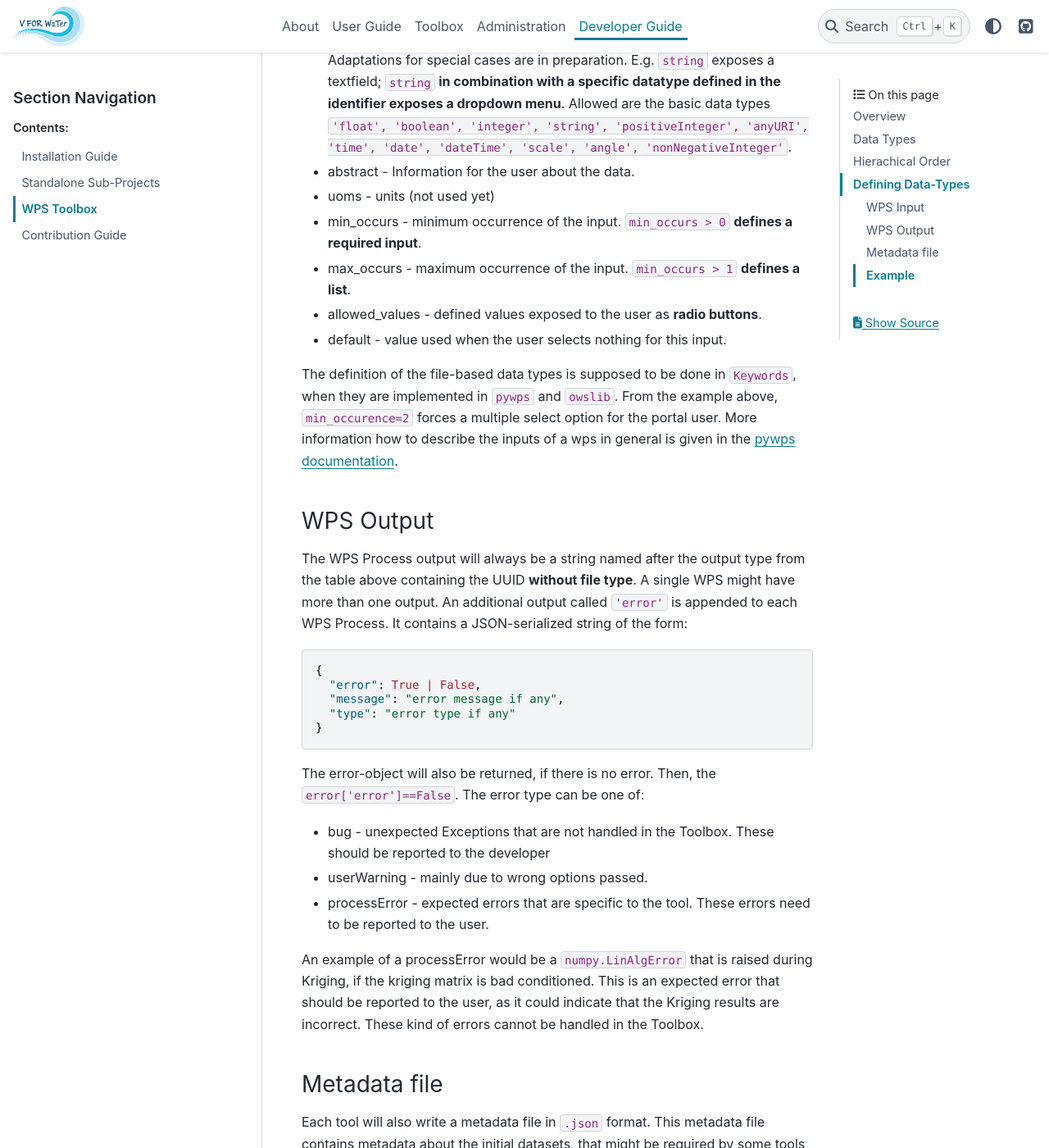
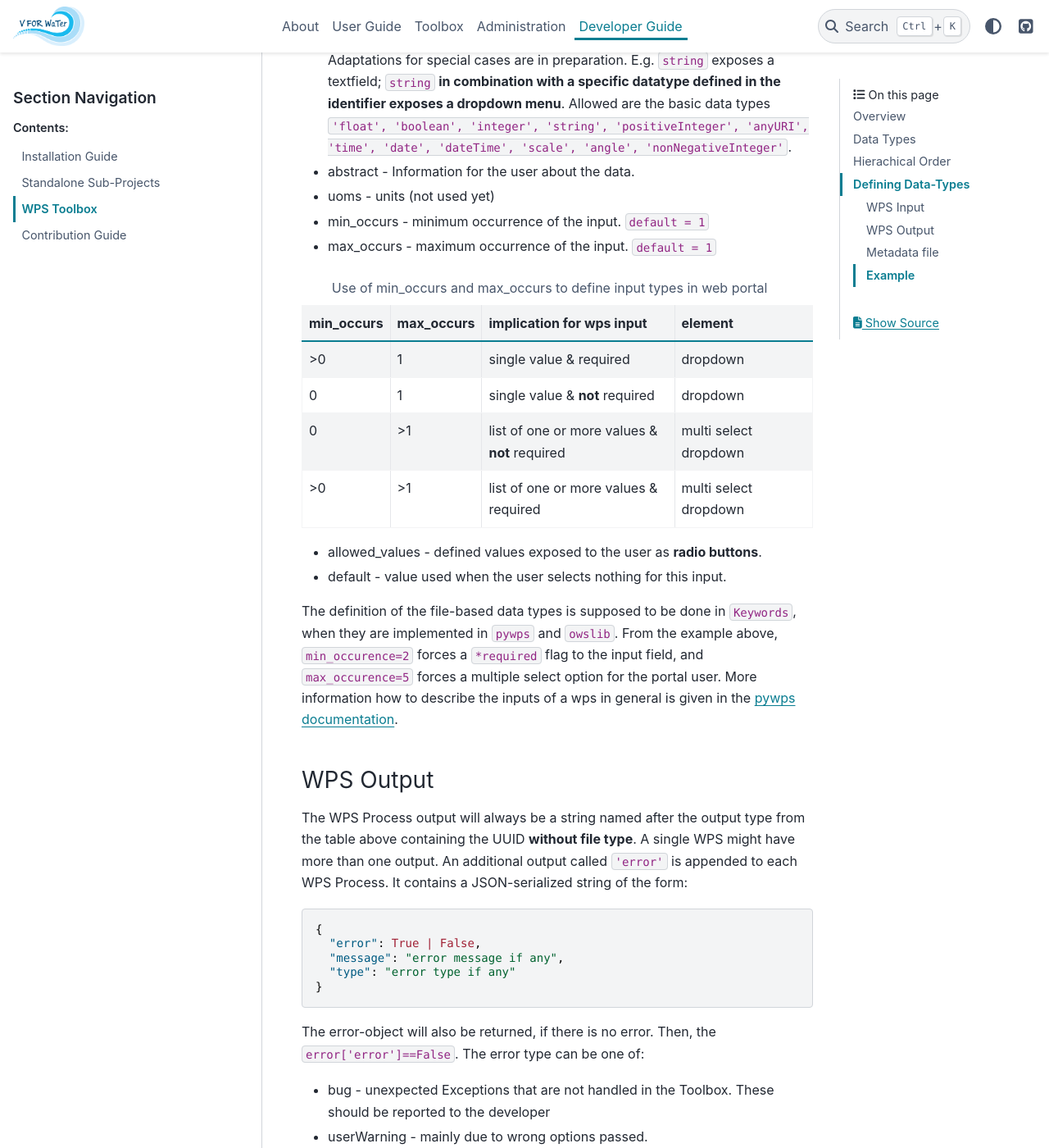
Before and after one commit to VForWaTer/documentation, a Sphinx documentation site: the page built from source/developer/wps.rst, in a window 1280 px wide and 1400 px high, scrolled down 4240 px. Shown: the whole window at 82% size. Built offline with Sphinx 7.4.7 and the PyData theme 0.15.4, drawn with Linux system fonts in a browser that asks for light colours.

Commit message:
More details for min_occurs and max_occurs of WPS Input

```diff
--- a/source/developer/wps.rst
+++ b/source/developer/wps.rst
@@ -142,13 +142,39 @@ The definition of inputs follows ``LiteralInput(identifier, title=None, data_typ
 * data_type - General data type of input. **Standard input is a textfield**. Adaptations for special cases are in preparation. E.g. ``string`` exposes a textfield; ``string`` **in combination with a specific datatype defined in the identifier exposes a dropdown menu**. Allowed are the basic data types ``'float', 'boolean', 'integer', 'string', 'positiveInteger', 'anyURI', 'time', 'date', 'dateTime', 'scale', 'angle', 'nonNegativeInteger'``.
 * abstract - Information for the user about the data.
 * uoms - units (not used yet)
-* min_occurs - minimum occurrence of the input. ``min_occurs > 0`` **defines a required input**.
-* max_occurs - maximum occurrence of the input. ``min_occurs > 1`` **defines a list**.
+* min_occurs - minimum occurrence of the input. ``default = 1``
+* max_occurs - maximum occurrence of the input. ``default = 1``
+
+.. list-table:: Use of min_occurs and max_occurs to define input types in web portal
+  :widths: 15 15 35 25
+  :header-rows: 1
+
+  * - min_occurs
+    - max_occurs
+    - implication for wps input
+    - element
+  * - >0
+    - 1
+    - single value & required
+    - dropdown
+  * - 0
+    - 1
+    - single value & **not** required
+    - dropdown
+  * - 0
+    - >1
+    - list of one or more values & **not** required
+    - multi select dropdown
+  * - >0
+    - >1
+    - list of one or more values & required
+    - multi select dropdown
+
 * allowed_values - defined values exposed to the user as **radio buttons**.
 * default - value used when the user selects nothing for this input.
 
 The definition of the file-based data types is supposed to be done in ``Keywords``, when they are implemented in ``pywps`` and ``owslib``.
-From the example above, ``min_occurence=2`` forces a multiple select option for the portal user.
+From the example above, ``min_occurence=2`` forces a ``*required`` flag to the input field, and ``max_occurence=5`` forces a multiple select option for the portal user.
 More information how to describe the inputs of a wps in general is given in the `pywps documentation <https://pywps.readthedocs.io/en/stable/api.html>`_.
 
 WPS Output
```
